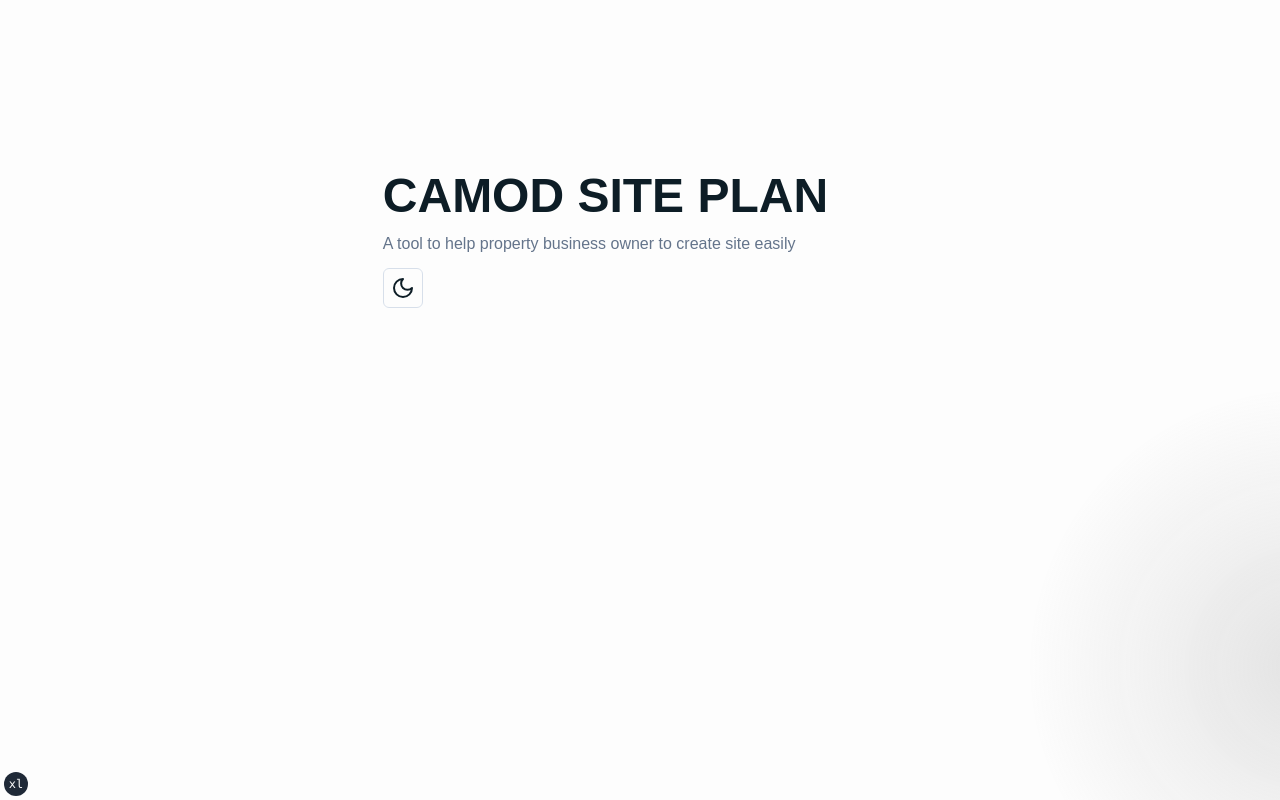
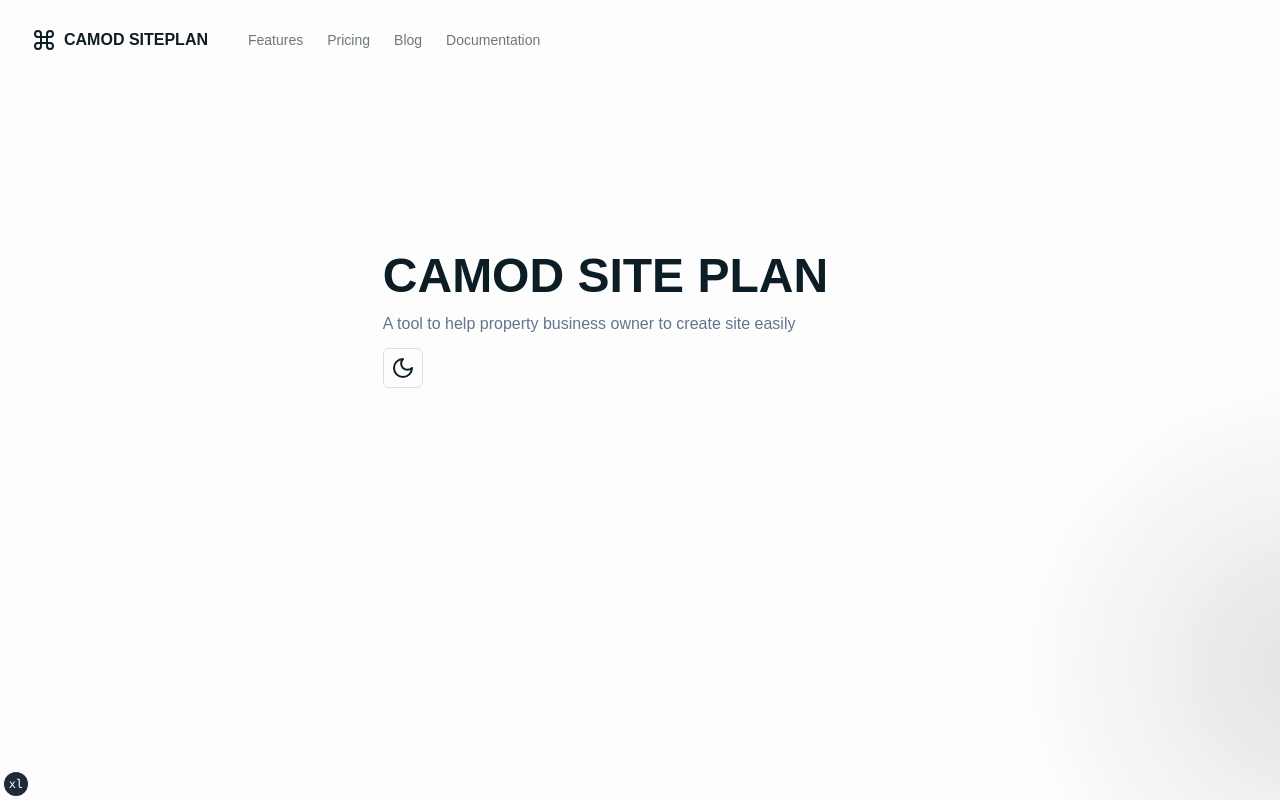
Before and after one commit to fadlikadn/camod-site-plan, a Next.js app: page / in a window 1280 px wide. Built offline with nearby package versions, Linux system fonts and the light colour scheme; a web font is replaced by a local one.

Commit message:
Add Navigation Bar

```diff
--- a/src/app/page.tsx
+++ b/src/app/page.tsx
@@ -4,6 +4,7 @@
 // import Link from "next/link";
 
 // import { GithubIcon } from "lucide-react";
+import MarketingLayout from "@/components/layout/marketing-layout"
 import { ThemeToggle } from "@/components/theme-toggle"
 import { siteConfig } from "@/config"
 
@@ -11,6 +12,7 @@
 
 export default function IndexPage() {
   return (
+    <MarketingLayout>
       <main className="container grid max-w-prose items-center gap-6 space-y-4 pb-8 pt-6 text-balance md:py-10">
         <div className="flex min-h-[50vh] flex-col justify-center gap-3">
           <h1 className="text-5xl font-bold">{siteConfig.title}</h1>
@@ -22,5 +24,6 @@
         {/* eslint-disable-next-line tailwindcss/no-contradicting-classname */}
         <div className="fixed -bottom-1/3 -right-1/3 -z-10 h-[50rem] w-[50rem] animate-pulse rounded-full ![animation-duration:5s] [background-image:radial-gradient(circle_at_center,#9994_0,transparent,transparent_100%)]" />
       </main>
+    </MarketingLayout>
   )
 }
--- a/src/components/icons.tsx
+++ b/src/components/icons.tsx
@@ -1,7 +1,8 @@
-import { X, type LucideIcon } from "lucide-react"
+import { Command, X, type LucideIcon } from "lucide-react"
 
 export type Icon = LucideIcon
 
 export const Icons: Record<string, LucideIcon> = {
-  Close: X,
+  logo: Command,
+  close: X,
 }
--- /dev/null
+++ b/src/components/layout/marketing-layout.tsx
@@ -0,0 +1,33 @@
+import { marketingConfig } from "@/config/marketing"
+import { FC, ReactNode } from "react"
+import { MainNav } from "../main-nav"
+
+interface MarketingLayoutProps {
+  children: ReactNode
+}
+
+const MarketingLayout: FC<MarketingLayoutProps> = ({ children }) => {
+  return (
+    <div className="flex min-h-screen flex-col">
+      <header className="container z-40 bg-background">
+        <div className="flex h-20 items-center justify-between py-6">
+          <MainNav items={marketingConfig.mainNav} />
+          {/* <nav>
+            <Link
+              href="/login"
+              className={cn(
+                buttonVariants({ variant: "secondary", size: "sm" }),
+                "px-4"
+              )}
+            >
+              Login
+            </Link>
+          </nav> */}
+        </div>
+      </header>
+      <main className="flex-1">{children}</main>
+    </div>
+  )
+}
+
+export default MarketingLayout
--- /dev/null
+++ b/src/components/main-nav.tsx
@@ -0,0 +1,60 @@
+"use client"
+
+import { siteConfig } from "@/config"
+import { cn } from "@/lib/utils"
+import { MainNavItem } from "@/types"
+import Link from "next/link"
+import { useSelectedLayoutSegment } from "next/navigation"
+import { useState } from "react"
+import { Icons } from "./icons"
+import { MobileNav } from "./mobile-nav"
+
+interface MainNavProps {
+  items?: MainNavItem[]
+  children?: React.ReactNode
+}
+
+export function MainNav({ items, children }: MainNavProps) {
+  const segment = useSelectedLayoutSegment()
+  const [showMobileMenu, setShowMobileMenu] = useState<boolean>(false)
+
+  return (
+    <div className="flex gap-6 md:gap-10">
+      <Link href="/" className="hidden items-center space-x-2 md:flex">
+        <Icons.logo />
+        <span className="hidden font-bold sm:inline-block">
+          {siteConfig.name}
+        </span>
+      </Link>
+      {items?.length ? (
+        <nav className="hidden gap-6 md:flex">
+          {items?.map((item, index) => (
+            <Link
+              key={index}
+              href={item.disabled ? "#" : item.href}
+              className={cn(
+                "flex items-center text-lg font-medium transition-colors hover:text-foreground/80 sm:text-sm",
+                item.href.startsWith(`/${segment}`)
+                  ? "text-foreground"
+                  : "text-foreground/60",
+                item.disabled && "cursor-not-allowed opacity-80"
+              )}
+            >
+              {item.title}
+            </Link>
+          ))}
+        </nav>
+      ) : null}
+      <button
+        className="flex items-center space-x-2 md:hidden"
+        onClick={() => setShowMobileMenu(!showMobileMenu)}
+      >
+        {showMobileMenu ? <Icons.close /> : <Icons.logo />}
+        <span className="font-bold">Menu</span>
+      </button>
+      {showMobileMenu && items && (
+        <MobileNav items={items}>{children}</MobileNav>
+      )}
+    </div>
+  )
+}
--- /dev/null
+++ b/src/components/mobile-nav.tsx
@@ -0,0 +1,45 @@
+import { siteConfig } from "@/config"
+import { useLockBody } from "@/lib/hooks/use-lock-body"
+import { cn } from "@/lib/utils"
+import { MainNavItem } from "@/types"
+import Link from "next/link"
+import { Icons } from "./icons"
+
+interface MobileNavProps {
+  items: MainNavItem[]
+  children?: React.ReactNode
+}
+
+export function MobileNav({ items, children }: MobileNavProps) {
+  useLockBody()
+
+  return (
+    <div
+      className={cn(
+        "fixed inset-0 top-16 z-50 grid h-[calc(100vh-4rem)] grid-flow-row auto-rows-max overflow-auto p-6 pb-32 shadow-md animate-in slide-in-from-bottom-80 md:hidden"
+      )}
+    >
+      <div className="relative z-20 grid gap-6 rounded-md bg-popover p-4 text-popover-foreground shadow-md">
+        <Link href="/" className="flex items-center space-x-2">
+          <Icons.logo />
+          <span className="font-bold">{siteConfig.name}</span>
+        </Link>
+        <nav className="grid grid-flow-row auto-rows-max text-sm">
+          {items.map((item, index) => (
+            <Link
+              key={index}
+              href={item.disabled ? "#" : item.href}
+              className={cn(
+                "flex w-full items-center rounded-md p-2 text-sm font-medium hover:underline",
+                item.disabled && "cursor-not-allowed opacity-60"
+              )}
+            >
+              {item.title}
+            </Link>
+          ))}
+        </nav>
+        {children}
+      </div>
+    </div>
+  )
+}
--- /dev/null
+++ b/src/config/marketing.ts
@@ -0,0 +1,22 @@
+import { MarketingConfig } from "@/types"
+
+export const marketingConfig: MarketingConfig = {
+  mainNav: [
+    {
+      title: "Features",
+      href: "/#features",
+    },
+    {
+      title: "Pricing",
+      href: "/pricing",
+    },
+    {
+      title: "Blog",
+      href: "/blog",
+    },
+    {
+      title: "Documentation",
+      href: "/docs",
+    },
+  ],
+}
--- a/src/config/site.ts
+++ b/src/config/site.ts
@@ -1,7 +1,7 @@
 export type SiteConfig = typeof siteConfig
 
 export const siteConfig = {
-  name: "Camod SitePlan",
+  name: "CAMOD SITEPLAN",
   url: "https://camod-site-plan.vercel.app", //TODO: need adjust by env value
   title: "CAMOD SITE PLAN",
   description: "A tool to help property business owner to create site easily",
--- /dev/null
+++ b/src/types/index.d.ts
@@ -0,0 +1,22 @@
+export type SiteConfig = {
+  name: string
+  description: string
+  url: string
+  ogImage: string
+  links: {
+    twitter: string
+    github: string
+  }
+}
+
+export type NavItem = {
+  title: string
+  href: string
+  disabled?: boolean
+}
+
+export type MainNavItem = NavItem
+
+export type MarketingConfig = {
+  mainNav: MainNavItem[]
+}
```
Also changed, not shown: src/types/index.ts (deleted). Lines whose indentation alone changed are shown as unchanged.
